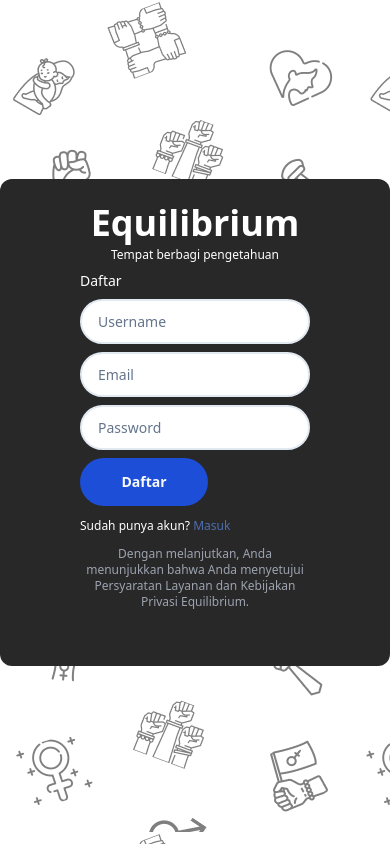
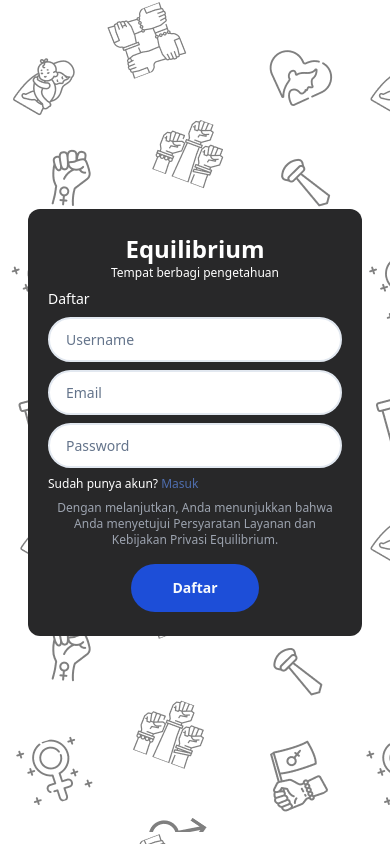
Before and after one commit to spicynoon/cobasister, a React (Vite) app: page /register in a window 390 px wide. Built offline with nearby package versions, Linux system fonts and the light colour scheme.

Commit message:
fix mobile size auth page

```diff
--- a/src/pages/LoginPage.tsx
+++ b/src/pages/LoginPage.tsx
@@ -42,10 +42,10 @@ const Login = () => {
 
     return (
         <div className="flex flex-col min-h-screen justify-center mx-auto items-center bg-auth-bg">
-            <div className="py-6  bg-ash max-w-[550px] rounded-xl px-20">
+            <div className="py-6  bg-ash max-w-[550px] rounded-xl px-5 md:px-20 md:mx-0 mx-7">
                 <div className=" text-white">
                     <div className="flex flex-col justify-center items-center ">
-                        <h1 className="text-4xl font-bold pb-1">Equilibrium</h1>
+                        <h1 className="text-2xl md:text-4xl font-bold md:pb-1">Equilibrium</h1>
                         <p className="text-xs">Tempat berbagi pengetahuan</p>
                     </div>
                     <div>
@@ -67,15 +67,15 @@ const Login = () => {
                                 onChange={(e) => setPassword(e.target.value)}
                                 required
                             />
-                            <Button type="submit" className="px-16 py-6 rounded-full bg-blue-700 hover:bg-blue-600 max-w-[100px] font-bold">Masuk</Button>
+                            <div className="text-xs flex flex-col gap-y-2">
+                                <a href="/" className="text-equ-blue">Lupa Password?</a>
+                                <p>Baru di Equitor? <span><Link className="text-equ-blue" to="/register">Buat akun</Link></span></p>
+                            </div>
+                            <div className="flex flex-col justify-center text-xs items-center ">
+                              <p className="text-center text-gray-400 mb-3">Dengan melanjutkan, Anda menunjukkan bahwa Anda menyetujui Persyaratan Layanan dan Kebijakan Privasi Equilibrium.</p>
+                              <Button type="submit" className="px-16 py-6 rounded-full bg-blue-700 hover:bg-blue-600 max-w-[100px] font-bold">Masuk</Button>
+                            </div>
                         </form>
-                        <div className="text-xs flex flex-col gap-y-2 py-3">
-                            <a href="/" className="text-equ-blue">Lupa Password?</a>
-                            <p>Baru di Equitor? <span><Link className="text-equ-blue" to="/register">Buat akun</Link></span></p>
-                        </div>
-                    </div>
-                    <div className="flex flex-col justify-center text-xs mb-4 items-center ">
-                        <p className="text-center mb-4 text-gray-400">Dengan melanjutkan, Anda menunjukkan bahwa Anda menyetujui Persyaratan Layanan dan Kebijakan Privasi Equilibrium.</p>
                     </div>
                 </div>
             </div>
--- a/src/pages/RegisterPage.tsx
+++ b/src/pages/RegisterPage.tsx
@@ -40,10 +40,10 @@ const Register = () => {
 
     return (
         <div className="flex flex-col min-h-screen justify-center mx-auto items-center bg-auth-bg">
-            <div className="py-6  bg-ash max-w-[550px] rounded-xl px-20">
+            <div className="py-6  bg-ash max-w-[550px] rounded-xl px-5 md:px-20 md:mx-0 mx-7">
                 <div className=" text-white">
                     <div className="flex flex-col justify-center items-center ">
-                        <h1 className="text-4xl font-bold pb-1">Equilibrium</h1>
+                        <h1 className="text-2xl md:text-4xl font-bold md:pb-1">Equilibrium</h1>
                         <p className="text-xs">Tempat berbagi pengetahuan</p>
                     </div>
                     <div>
@@ -73,15 +73,17 @@ const Register = () => {
                                 onChange={(e) => setPassword(e.target.value)}
                                 required
                             />
-                            <Button type="submit" className="px-16 py-6 rounded-full bg-blue-700 hover:bg-blue-600 max-w-[100px] font-bold">Daftar</Button>
+                            <div className="text-xs flex flex-col gap-y-2">
+                                <p>Sudah punya akun? <span><Link className="text-equ-blue" to="/login">Masuk</Link></span></p>
+                            </div>
+                            <div className="flex flex-col justify-center text-xs items-center ">
+                                <p className="text-center mb-4 text-gray-400">Dengan melanjutkan, Anda menunjukkan bahwa Anda menyetujui Persyaratan Layanan dan Kebijakan Privasi Equilibrium.</p>
+                                <Button type="submit" className="px-16 py-6 rounded-full bg-blue-700 hover:bg-blue-600 max-w-[100px] font-bold">Daftar</Button>
+                            </div>
                         </form>
-                        <div className="text-xs flex flex-col gap-y-2 py-3">
-                            <p>Sudah punya akun? <span><Link className="text-equ-blue" to="/login">Masuk</Link></span></p>
-                        </div>
+
                     </div>
-                    <div className="flex flex-col justify-center text-xs mb-4 items-center ">
-                        <p className="text-center mb-4 text-gray-400">Dengan melanjutkan, Anda menunjukkan bahwa Anda menyetujui Persyaratan Layanan dan Kebijakan Privasi Equilibrium.</p>
-                    </div>
+
                 </div>
             </div>
         </div>
```
